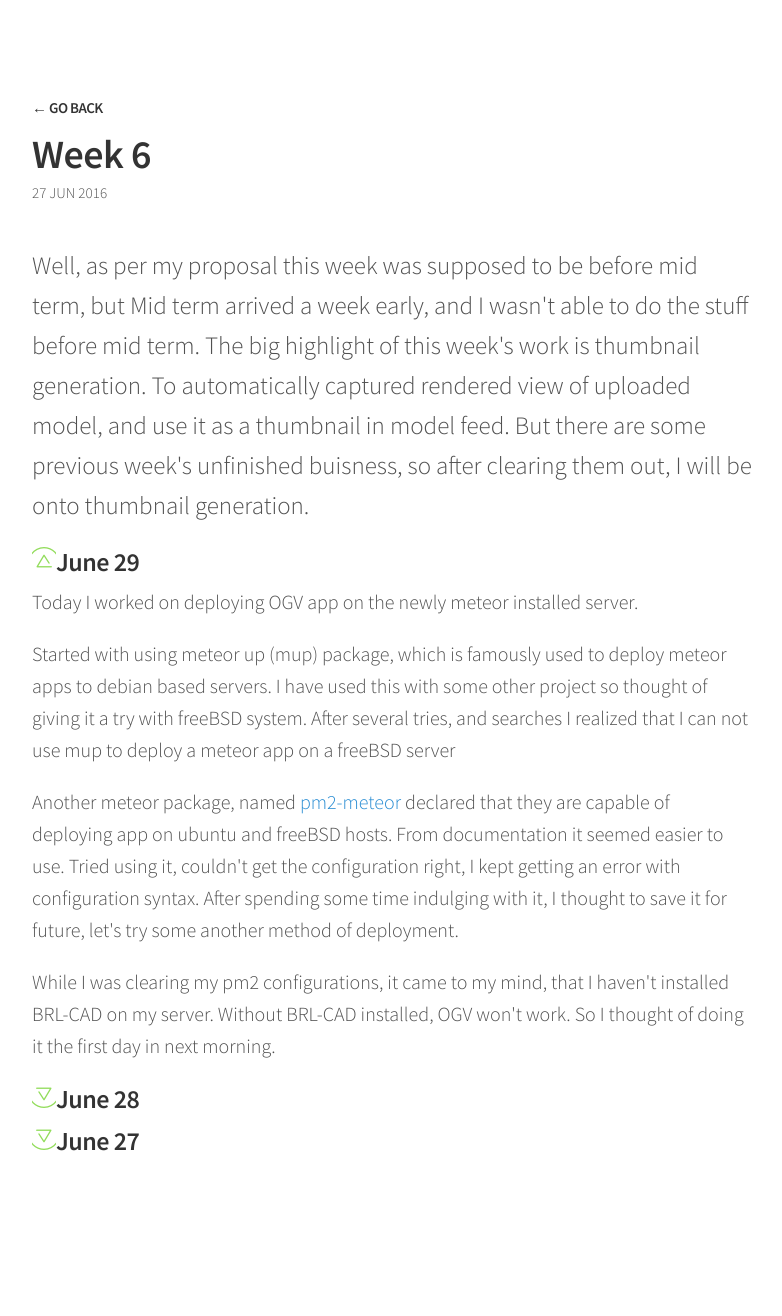
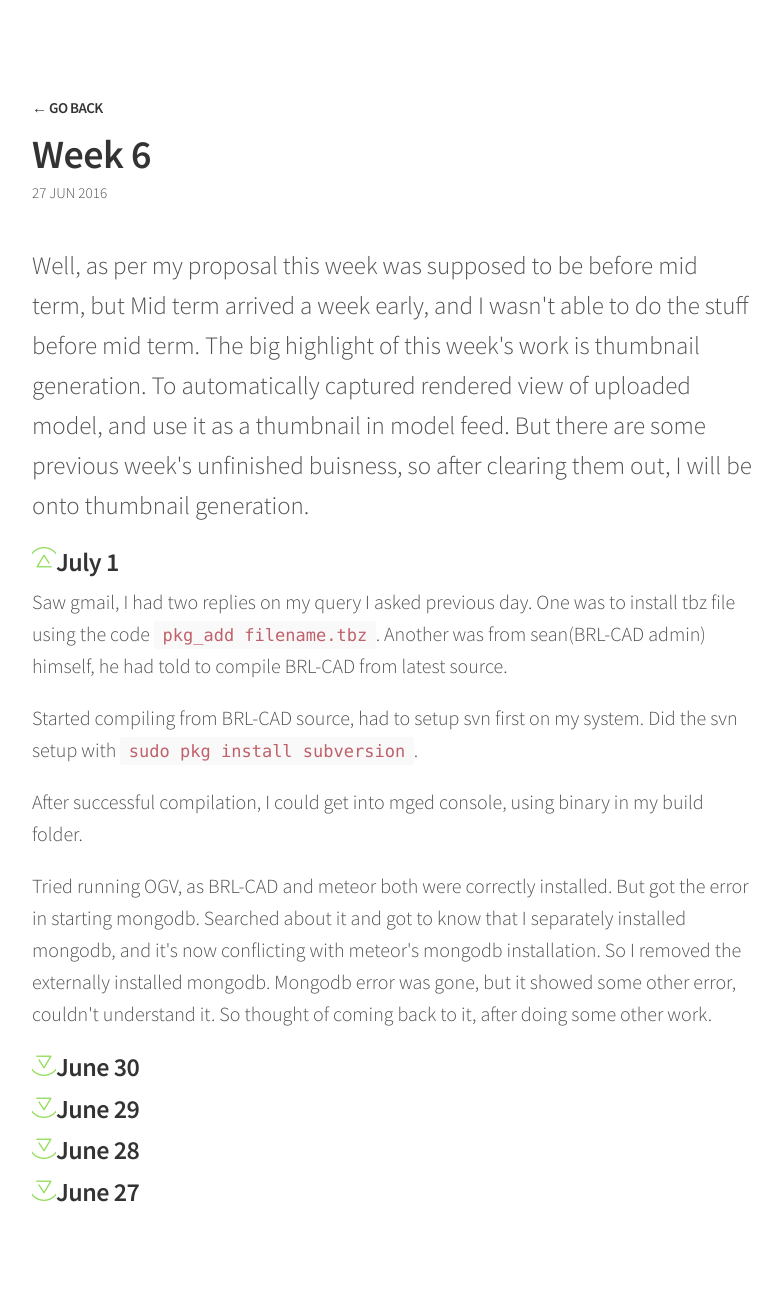
Before and after one commit to Gauravjeetsingh/Gauravjeetsingh.github.io, a Jekyll site: the page built from _posts/2016-06-27-Week-6.md, in a window 1280 px wide. Shown: the whole page, without its empty margins (248-1030 px from the left). Built offline with Jekyll 4.4.1, drawn with Linux system fonts in a browser that asks for light colours; nearby versions of some CDN libraries; before the commit the page ends 1265 px from its top, so only the background shows below that.

Commit message:
updated log

```diff
--- a/_posts/2016-06-27-Week-6.md
+++ b/_posts/2016-06-27-Week-6.md
@@ -7,6 +7,21 @@
 </p>
 
 <div class="accordion">
+<h3>July 1</h3>
+<div>
+<p>Saw gmail, I had two replies on my query I asked previous day. One was to install tbz file using the code <code> pkg_add filename.tbz</code>. Another was from sean(BRL-CAD admin) himself, he had told to compile BRL-CAD from latest source.</p>
+<p>Started compiling from BRL-CAD source, had to setup svn first on my system. Did the svn setup with <code>sudo pkg install subversion</code>.</p>
+<p>After successful compilation, I could get into mged console, using binary in my build folder.</p>
+<p>Tried running OGV, as BRL-CAD and meteor both were correctly installed. But got the error in starting mongodb. Searched about it and got to know that I separately installed mongodb, and it's now conflicting with meteor's mongodb installation. So I removed the externally installed mongodb. Mongodb error was gone, but it showed some other error, couldn't understand it. So thought of coming back to it, after doing some other work.</p>
+</div>
+
+<h3>June 30</h3>
+<div>
+<p>Had to install BRL-CAD, downloaded the .tbz file from sourceforge repositories. Extracted it using gunzip and tar command. Struggled a bit with installation. Had no idea about the next steps. Tried installing a deb package, but that as thought isn't possible for a freeBSD system</p>
+<p>After a lot of searching and no success I mailed BRL-CAD mailing list, asking about desired installation steps for a successful installation of BRL-CAD on freeBSD</p>
+<p>Also I gave final touches to search design, haven't used fuse search, but redesigned the search with exactly same functionality.</p>
+</div>
+
 <h3>June 29</h3>
 <div>
 <p>Today I worked on deploying OGV app on the newly meteor installed server.</p>
```
Also changed, not shown: _posts/2016-07-04-Week-7.md (added, +18 -0 lines).
